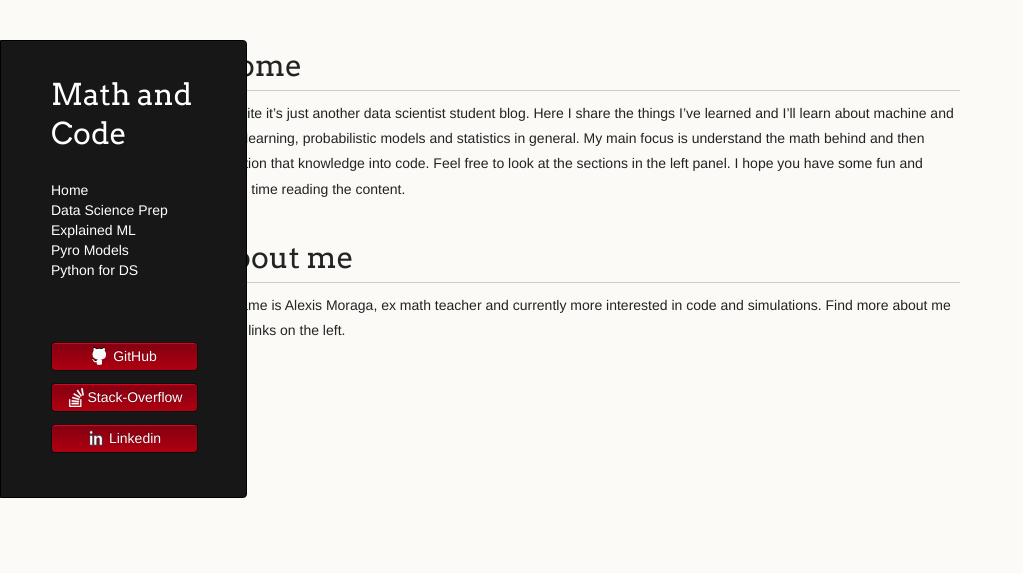
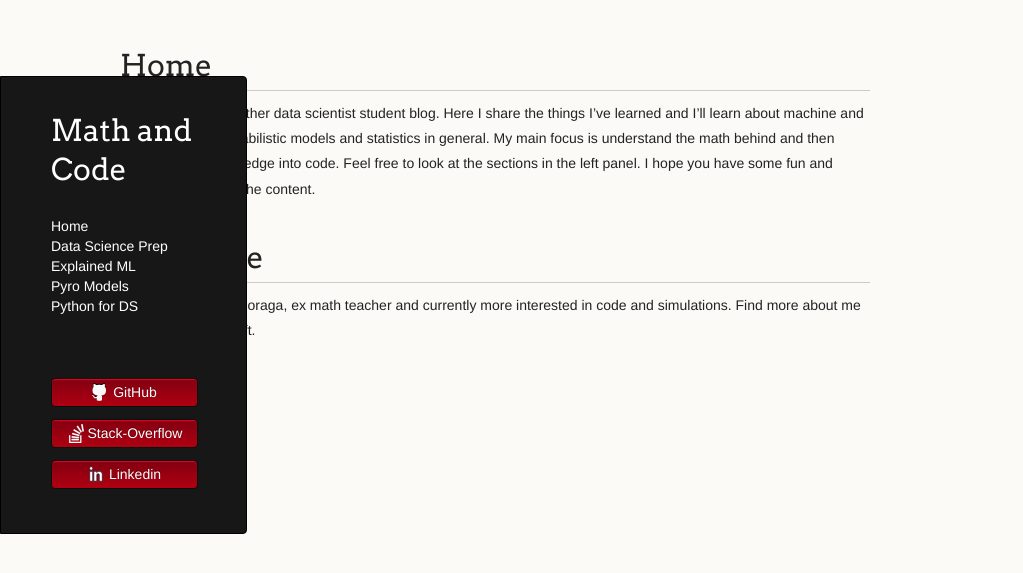
Before and after one commit to LemonPy29/LemonPy29.github.io, a Jekyll site: the page built from index.md, in a window 1280 px wide. Shown: the top 573 px of the page, without its empty margins (0-1023 px from the left). Built offline with Jekyll 4.4.1, drawn with Linux system fonts in a browser that asks for light colours; nearby versions of some CDN libraries; the repository's description, which GitHub fills in, is left out; our own code applies the rules of GitHub Pages for plain Markdown files.

Commit message:
update layout

```diff
--- a/_layouts/default.html
+++ b/_layouts/default.html
@@ -8,9 +8,7 @@
     {% include header.html %}
 
     <section>
-        <div id="container">
-          {{ content }}
-        </div>
+      {{ content }}
     </section>
 
     {% include footer.html %}
--- a/_sass/jekyll-theme-dinky.scss
+++ b/_sass/jekyll-theme-dinky.scss
@@ -26,9 +26,6 @@ time, mark, audio, video {
 
 /* Base text styles */
 
-.container {
-  padding-left: 100px;
-}
 
 body {
   padding: 10px 50px 0 0px;
@@ -344,8 +341,7 @@ a.buttons:hover {
 
 section {
   width: 750px;
-  float: right;
-  margin-left: 120px;
+  padding-left: 120px;
 }
 
 
```
